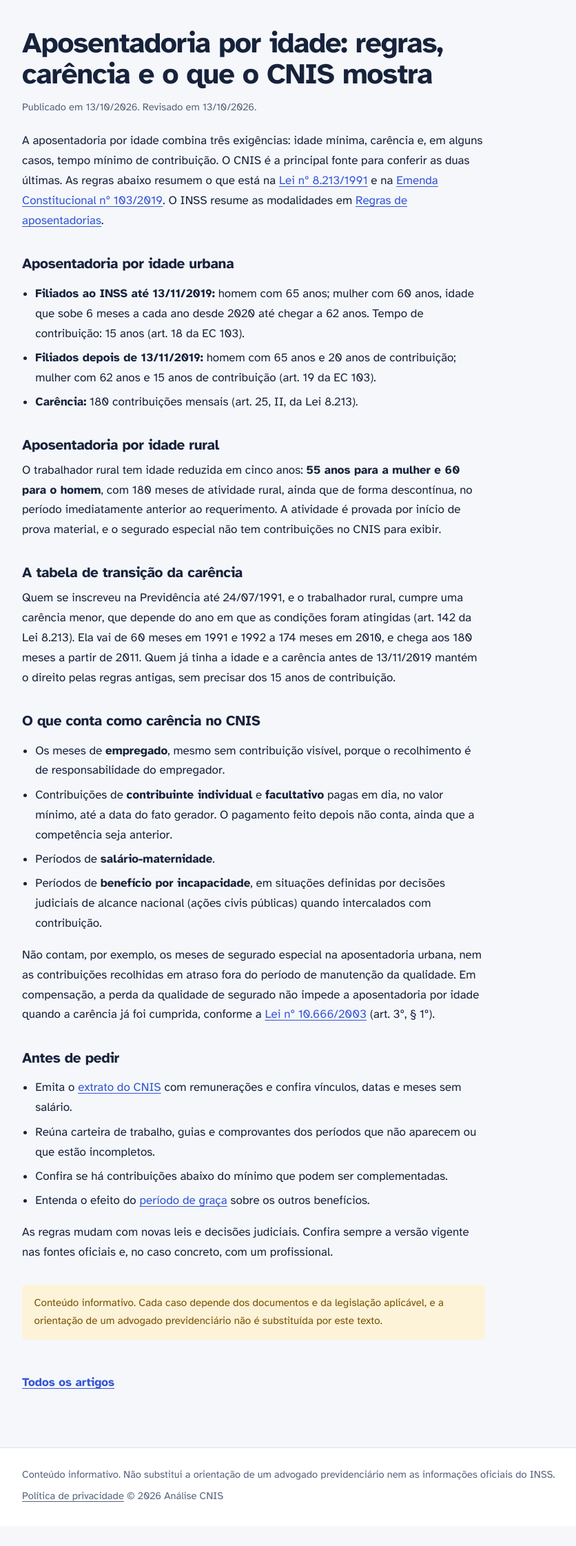
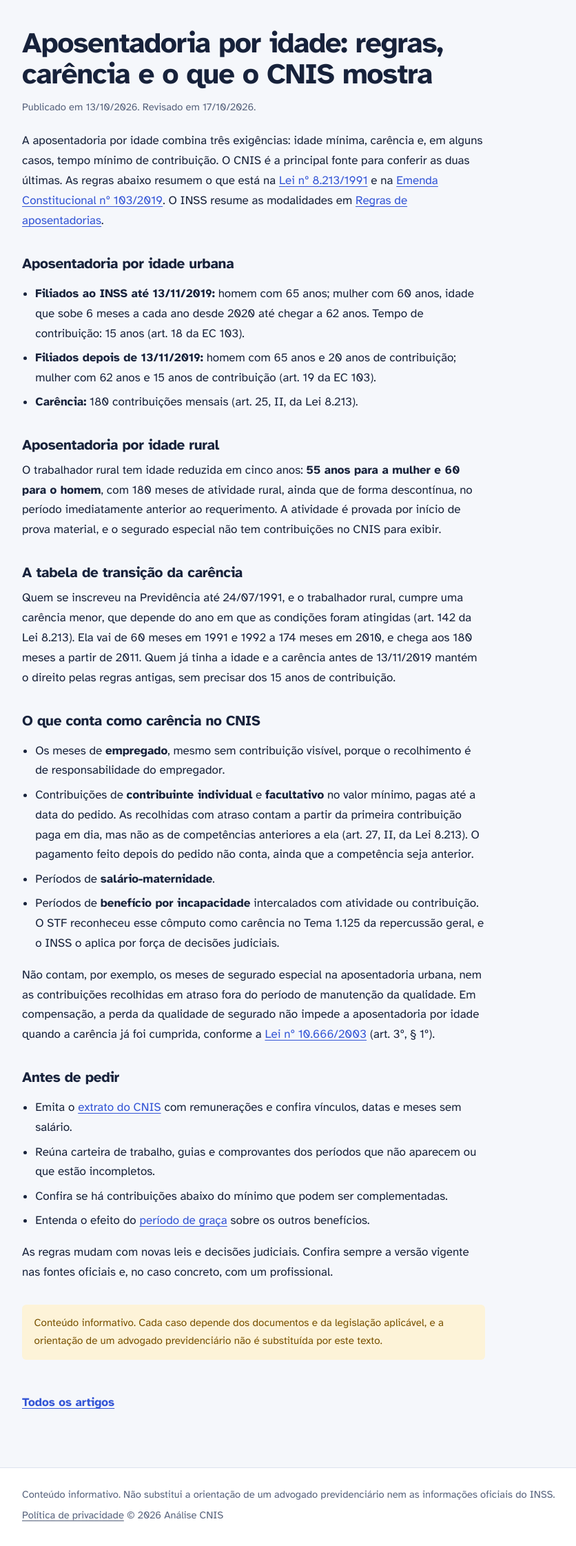
Before and after one commit to rermas/previdenciariopro, a PHP site: page /blog/aposentadoria-por-idade-regras-e-carencia/ in a window 1280 px wide. Shown: the part 66-2308 px from the top of the page at 69% size, without its empty margins (132-968 px from the left). Before the commit the page ends 2244 px from the top, so only its background shows below. Run offline with PHP 8.4, Linux system fonts and the light colour scheme.

Commit message:
Revisão geral: correções em artigos (agrupamento/utilização, doméstico antes da LC 150, sindicato rural, carência de CI, Tema 1.125), cabeçalhos de segurança, atalho de acessibilidade e data de revisão só quando difere
Co-Authored-By: Claude Opus 5.5 <noreply@anthropic.com>
Claude-Session: https://claude.ai/code/session_019XXu6MfEth6rFKmKjqnRfQ

```diff
--- a/assets/style.css
+++ b/assets/style.css
@@ -306,3 +306,7 @@ p { margin: 0 0 1rem; }
 /* Alerta em vermelho para dado essencial que falta */
 .alerta-erro { margin: 0.6rem 0; padding: 0.55rem 0.8rem; border: 1px solid var(--coral); border-left-width: 4px; border-radius: 6px; background: var(--coral-suave); color: var(--coral-texto); font-weight: 600; }
 .campo-erro, .campo select.campo-erro, .campo input.campo-erro { border-color: var(--coral) !important; box-shadow: 0 0 0 2px var(--coral-suave); }
+
+/* Atalho de teclado para pular o menu */
+.pular { position: absolute; left: -9999px; top: 0; z-index: 10; padding: 0.6rem 1rem; background: var(--azul); color: var(--branco); border-radius: 0 0 6px 0; }
+.pular:focus { left: 0; }
--- a/index.php
+++ b/index.php
@@ -17,7 +17,7 @@ date_default_timezone_set('America/Sao_Paulo');
 // Artigos: o texto de cada um fica em posts/{slug}.html.
 // 'data' no futuro mantém o artigo oculto até o dia.
 $POSTS = [
-    ['slug' => 'o-que-e-o-cnis', 'data' => '2026-10-07', 'revisado' => '2026-10-07',
+    ['slug' => 'o-que-e-o-cnis', 'data' => '2026-10-07', 'revisado' => '2026-10-17',
      'titulo' => 'O que é o CNIS e o que conferir no extrato',
      'resumo' => 'Entenda o que aparece no extrato do CNIS e quais pontos merecem conferência.'],
     ['slug' => 'salarios-faltantes-no-cnis', 'data' => '2026-10-07', 'revisado' => '2026-10-07',
@@ -29,7 +29,7 @@ $POSTS = [
     ['slug' => 'como-emitir-o-extrato-do-cnis', 'data' => '2026-10-13', 'revisado' => '2026-10-13',
      'titulo' => 'Como emitir o extrato do CNIS no Meu INSS e o que conferir',
      'resumo' => 'Passo a passo gratuito para tirar o extrato, qual tipo escolher e quando pedir a atualização do CNIS.'],
-    ['slug' => 'aposentadoria-por-idade-regras-e-carencia', 'data' => '2026-10-13', 'revisado' => '2026-10-13',
+    ['slug' => 'aposentadoria-por-idade-regras-e-carencia', 'data' => '2026-10-13', 'revisado' => '2026-10-17',
      'titulo' => 'Aposentadoria por idade: regras, carência e o que o CNIS mostra',
      'resumo' => 'Idade, tempo de contribuição e carência na aposentadoria por idade urbana e rural, e como conferir no CNIS.'],
     ['slug' => 'documentos-para-comprovar-vinculo-de-emprego', 'data' => '2026-10-14', 'revisado' => '2026-10-14',
@@ -268,6 +268,7 @@ function topo(string $titulo, string $desc, string $caminho, array $o = []): voi
 <?php endif; ?>
 </head>
 <body>
+<a class="pular" href="#conteudo">Pular para o conteúdo</a>
 <header class="topo">
   <div class="wrap topo-in">
     <a class="marca" href="<?= e(u('/')) ?>"><?= marca_svg() ?><?= e(SITE_NOME) ?></a>
@@ -325,7 +326,7 @@ function mapa_exemplo(): void {
 function pagina_404(): void {
     http_response_code(404);
     topo('Página não encontrada | ' . SITE_NOME, 'Página não encontrada.', '/', ['noindex' => true]);
-    echo '<main class="wrap pagina"><h1>Página não encontrada</h1><p>O endereço não existe ou o artigo ainda não foi publicado.</p>'
+    echo '<main id="conteudo" class="wrap pagina"><h1>Página não encontrada</h1><p>O endereço não existe ou o artigo ainda não foi publicado.</p>'
         . '<p><a href="' . e(u('/')) . '">Ir para o início</a> ou <a href="' . e(u('/blog/')) . '">ver o blog</a>.</p></main>';
     rodape();
 }
@@ -345,12 +346,15 @@ $rota = '/' . trim($rota, '/');
 
 header('X-Content-Type-Options: nosniff');
 header('Referrer-Policy: strict-origin-when-cross-origin');
+header('X-Frame-Options: SAMEORIGIN');
+header('Permissions-Policy: camera=(), microphone=(), geolocation=(), payment=()');
+if (PHP_SAPI !== 'cli-server') header('Strict-Transport-Security: max-age=31536000');
 
 if ($rota === '/') {
     $recentes = array_slice(publicados(), 0, 3);
     topo(SITE_NOME . ' | Confira o seu CNIS mês a mês', 'Guias e uma ferramenta gratuita para encontrar salários faltantes, pendências e o tempo contado no extrato do CNIS.', '/');
     ?>
-<main class="wrap">
+<main id="conteudo" class="wrap">
   <section class="hero">
     <div class="hero-texto">
       <h1>Confira o seu CNIS mês a mês</h1>
@@ -419,7 +423,7 @@ if ($rota === '/') {
 } elseif ($rota === '/blog') {
     topo('Blog | ' . SITE_NOME, 'Guias sobre o extrato do CNIS, vínculos, remunerações e pendências.', '/blog/');
     ?>
-<main class="wrap pagina">
+<main id="conteudo" class="wrap pagina">
   <h1>Blog</h1>
   <p class="lead">Guias curtos sobre o extrato do CNIS e a conferência de vínculos.</p>
   <ul class="lista-posts">
@@ -453,10 +457,10 @@ if ($rota === '/') {
         ],
     ]);
     ?>
-<main class="wrap pagina">
+<main id="conteudo" class="wrap pagina">
   <article class="artigo">
     <h1><?= e($post['titulo']) ?></h1>
-    <p class="meta">Publicado em <?= e(data_br($post['data'])) ?><?php if (!empty($post['revisado'])): ?>. Revisado em <?= e(data_br($post['revisado'])) ?>.<?php endif; ?></p>
+    <p class="meta">Publicado em <?= e(data_br($post['data'])) ?><?php if (!empty($post['revisado']) && $post['revisado'] !== $post['data']): ?>. Revisado em <?= e(data_br($post['revisado'])) ?>.<?php endif; ?></p>
     <?php readfile($arquivo); ?>
     <p class="aviso-fim">Conteúdo informativo. Cada caso depende dos documentos e da legislação aplicável, e a orientação de um advogado previdenciário não é substituída por este texto.</p>
     <?php anuncio(); ?>
@@ -469,7 +473,7 @@ if ($rota === '/') {
 } elseif ($rota === '/indicadores') {
     topo('Indicadores do CNIS: significado e o que conferir | ' . SITE_NOME, 'Lista dos indicadores do extrato do CNIS, como PSC-MEN-SM-EC103, IREM-INDPEND e PEXT, com o significado e o que conferir em cada um.', '/indicadores/');
     ?>
-<main class="wrap pagina">
+<main id="conteudo" class="wrap pagina">
   <h1>Indicadores do CNIS</h1>
   <p class="lead texto">Os códigos que aparecem ao lado de vínculos e remunerações no extrato. Cada página explica o que o indicador quer dizer e o que conferir.</p>
   <?php foreach (['Pendência' => 'Pendências', 'Informativo' => 'Informativos'] as $g => $titulo): ?>
@@ -503,7 +507,7 @@ if ($rota === '/') {
     ]);
     $parecidos = array_slice(array_keys(array_filter($INDICADORES, fn($x, $k) => $k !== $cod && $x['grupo'] === $i['grupo'], ARRAY_FILTER_USE_BOTH)), 0, 4);
     ?>
-<main class="wrap pagina">
+<main id="conteudo" class="wrap pagina">
   <article class="artigo">
     <p class="migalha"><a href="<?= e(u('/indicadores/')) ?>">Indicadores do CNIS</a></p>
     <h1><code class="cod"><?= e($cod) ?></code> no CNIS: o que significa</h1>
@@ -543,7 +547,7 @@ if ($rota === '/') {
 } elseif ($rota === '/legislacao') {
     topo('Legislação previdenciária | ' . SITE_NOME, 'Links oficiais para a Lei 8.213/91, o Decreto 3.048/99 e a IN PRES/INSS 128/2022.', '/legislacao/');
     ?>
-<main class="wrap pagina">
+<main id="conteudo" class="wrap pagina">
   <h1>Legislação previdenciária</h1>
   <p class="lead texto">As normas usadas como referência nos guias. Os links levam às fontes oficiais.</p>
   <ul class="normas">
@@ -563,7 +567,7 @@ if ($rota === '/') {
 } elseif ($rota === '/privacidade') {
     topo('Política de privacidade | ' . SITE_NOME, 'Como o site trata dados de visitantes e por que o extrato do CNIS não sai do seu navegador.', '/privacidade/');
     ?>
-<main class="wrap pagina">
+<main id="conteudo" class="wrap pagina">
   <article class="artigo">
     <h1>Política de privacidade</h1>
     <p class="meta">Atualizada em 07/10/2026.</p>
@@ -603,7 +607,7 @@ if ($rota === '/') {
         'rastreio' => false, 'noindex' => !FERRAMENTA_PUBLICA,
     ]);
     ?>
-<main class="wrap pagina">
+<main id="conteudo" class="wrap pagina">
   <h1>Análise de CNIS</h1>
   <p class="lead texto">Envie o PDF do extrato ou cole o texto para ver o tempo contado, os salários faltantes e as pendências.</p>
   <p class="aviso-privacidade">Tudo acontece no seu navegador. O extrato não é enviado, salvo ou registrado.</p>
--- a/posts/aposentadoria-por-idade-regras-e-carencia.html
+++ b/posts/aposentadoria-por-idade-regras-e-carencia.html
@@ -16,9 +16,9 @@
 <h2>O que conta como carência no CNIS</h2>
 <ul>
   <li>Os meses de <strong>empregado</strong>, mesmo sem contribuição visível, porque o recolhimento é de responsabilidade do empregador.</li>
-  <li>Contribuições de <strong>contribuinte individual</strong> e <strong>facultativo</strong> pagas em dia, no valor mínimo, até a data do fato gerador. O pagamento feito depois não conta, ainda que a competência seja anterior.</li>
+  <li>Contribuições de <strong>contribuinte individual</strong> e <strong>facultativo</strong> no valor mínimo, pagas até a data do pedido. As recolhidas com atraso contam a partir da primeira contribuição paga em dia, mas não as de competências anteriores a ela (art. 27, II, da Lei 8.213). O pagamento feito depois do pedido não conta, ainda que a competência seja anterior.</li>
   <li>Períodos de <strong>salário-maternidade</strong>.</li>
-  <li>Períodos de <strong>benefício por incapacidade</strong>, em situações definidas por decisões judiciais de alcance nacional (ações civis públicas) quando intercalados com contribuição.</li>
+  <li>Períodos de <strong>benefício por incapacidade</strong> intercalados com atividade ou contribuição. O STF reconheceu esse cômputo como carência no Tema 1.125 da repercussão geral, e o INSS o aplica por força de decisões judiciais.</li>
 </ul>
 <p>Não contam, por exemplo, os meses de segurado especial na aposentadoria urbana, nem as contribuições recolhidas em atraso fora do período de manutenção da qualidade. Em compensação, a perda da qualidade de segurado não impede a aposentadoria por idade quando a carência já foi cumprida, conforme a <a href="https://www.planalto.gov.br/ccivil_03/leis/2003/l10.666.htm" target="_blank" rel="noopener noreferrer">Lei nº 10.666/2003</a> (art. 3º, § 1º).</p>
 
--- a/posts/empregado-domestico-como-comprovar-vinculo-e-contribuicao.html
+++ b/posts/empregado-domestico-como-comprovar-vinculo-e-contribuicao.html
@@ -1,15 +1,15 @@
 <p class="dica">As regras do INSS mudam com frequência. Este texto foi conferido em 13/10/2026 nas fontes citadas. Antes de agir, confirme a versão vigente da norma e o canal de atendimento.</p>
 <p>O trabalho doméstico foi regulado em 2015 pela <a href="https://www.planalto.gov.br/ccivil_03/leis/lcp/lcp150.htm" target="_blank" rel="noopener noreferrer">Lei Complementar nº 150/2015</a>. Desde então o empregador recolhe as contribuições pelo eSocial, e isso mudou a forma de provar o vínculo.</p>
 <h2>Presunção de recolhimento</h2>
-<p>Para a carência, o INSS trata o recolhimento do empregado doméstico como <strong>presumido a partir da competência 06/2015</strong>. Antes disso, o recolhimento era responsabilidade do próprio doméstico, e o mês só conta como carência se houver prova da contribuição. A <a href="https://www.planalto.gov.br/ccivil_03/leis/l8213compilado.htm" target="_blank" rel="noopener noreferrer">Lei nº 8.213/1991</a> (art. 34, I) considera os salários de contribuição dos meses devidos, ainda que o empregador não os tenha recolhido, para fins de cálculo da renda.</p>
+<p>Para a carência, o INSS trata o recolhimento do empregado doméstico como <strong>presumido a partir da competência 06/2015</strong>. Antes disso, o recolhimento já era obrigação do empregador, mas a lei só contava para a carência do doméstico as contribuições efetivamente pagas (art. 27 da Lei 8.213, na redação anterior à LC 150). Por isso, nesse período o mês só conta como carência se houver prova do recolhimento. A <a href="https://www.planalto.gov.br/ccivil_03/leis/l8213compilado.htm" target="_blank" rel="noopener noreferrer">Lei nº 8.213/1991</a> (art. 34, I) considera os salários de contribuição dos meses devidos, ainda que o empregador não os tenha recolhido, para fins de cálculo da renda.</p>
 <h2>Se o vínculo não está no CNIS</h2>
-<p>Vale o que a <a href="https://www.planalto.gov.br/ccivil_03/decreto/d3048compilado.htm" target="_blank" rel="noopener noreferrer">Decreto nº 3.048/1999</a> diz sobre documentos contemporâneos (art. 19-B). Para o doméstico, são úteis:</p>
+<p>Vale o que o <a href="https://www.planalto.gov.br/ccivil_03/decreto/d3048compilado.htm" target="_blank" rel="noopener noreferrer">Decreto nº 3.048/1999</a> diz sobre documentos contemporâneos (art. 19-B). Para o doméstico, são úteis:</p>
 <ul>
   <li>CTPS com as anotações do contrato;</li>
   <li>recibos de pagamento, comprovantes de depósito e extrato do FGTS (que é devido ao doméstico);</li>
   <li>guias de recolhimento da época, quando houver;</li>
   <li>declaração do empregador, sujeita à confirmação, e prova material de residência e função.</li>
 </ul>
-<h2>Direito reconhecido independente da categoria</h2>
+<h2>Vínculo comprovado sem recolhimento</h2>
 <p>Quando a filiação como doméstico está comprovada, mas o recolhimento não, o INSS aplica regras próprias para o direito a certos benefícios. Esse ponto depende do benefício e da data. Confirme o caso com um profissional antes de decidir como pedir.</p>
 <p>Veja também o guia sobre <a href="/blog/documentos-para-comprovar-vinculo-de-emprego/">documentos de vínculo</a>.</p>
--- a/posts/o-que-e-o-cnis.html
+++ b/posts/o-que-e-o-cnis.html
@@ -16,7 +16,7 @@
 <p>Um indicador não é, por si só, uma decisão contra o segurado. Ele aponta algo que pode precisar de documentos ou de regularização. Se o código não for conhecido, o melhor é conferir o significado em fonte oficial ou com um profissional.</p>
 
 <h2>Benefícios</h2>
-<p>Benefícios recebidos ou pedidos aparecem com o número do benefício (NB). Quando um benefício aparece sem data de início e de fim, normalmente é porque foi indeferido.</p>
+<p>Benefícios recebidos ou pedidos aparecem com o número do benefício (NB). Pedidos indeferidos também podem aparecer, às vezes sem data de início e de fim. Confira a situação de cada benefício no extrato e no Meu INSS.</p>
 
 <h2>Como conferir</h2>
 <ul>
--- a/posts/segurado-especial-cadastro-autodeclaracao-e-prova-rural.html
+++ b/posts/segurado-especial-cadastro-autodeclaracao-e-prova-rural.html
@@ -8,8 +8,8 @@
   <li>documentos de terra (contrato de arrendamento, parceria, comodato, ITR);</li>
   <li>notas fiscais de produtor e comprovantes de venda da produção;</li>
   <li>certidões de casamento e de nascimento dos filhos com a profissão rural;</li>
-  <li>declaração de sindicato rural homologada, quando aceita, e documentos de órgãos públicos.</li>
+  <li>documentos de órgãos públicos, como cadastros de programas rurais e de saúde.</li>
 </ul>
-<p>A prova exclusivamente testemunhal não basta (<a href="https://www.planalto.gov.br/ccivil_03/leis/l8213compilado.htm" target="_blank" rel="noopener noreferrer">Lei nº 8.213/1991</a>, art. 55, § 3º, e art. 106).</p>
+<p>Desde a Lei nº 13.846/2019, a declaração do sindicato rural deixou de ser meio de prova. No lugar dela, vale a autodeclaração do segurado, ratificada por entidades públicas credenciadas ou confrontada com as bases do governo. A prova exclusivamente testemunhal não basta (<a href="https://www.planalto.gov.br/ccivil_03/leis/l8213compilado.htm" target="_blank" rel="noopener noreferrer">Lei nº 8.213/1991</a>, art. 55, § 3º, e art. 106).</p>
 <h2>Efeito na carência</h2>
-<p>O período de segurado especial conta para a aposentadoria por idade rural e para a híbrida, mas não para a aposentadoria por idade urbana. Para os demais benefícios, depende de ser o último vínculo antes do fato gerador. O guia sobre <a href="/blog/aposentadoria-por-idade-regras-e-carencia/">aposentadoria por idade</a> explica a carência.</p>
+<p>O período de segurado especial conta para a aposentadoria por idade rural e para a híbrida, mas não para a aposentadoria por idade urbana. Nos benefícios com carência, como auxílio por incapacidade temporária e salário-maternidade, o segurado especial comprova a atividade rural nos meses anteriores ao fato gerador no lugar das contribuições. Na aposentadoria por tempo de contribuição, o período a partir de 11/1991 só conta com indenização. O guia sobre <a href="/blog/aposentadoria-por-idade-regras-e-carencia/">aposentadoria por idade</a> explica a carência.</p>
```
Also changed, not shown: posts/complementacao-de-contribuicao-abaixo-do-minimo.html (+5 -4 lines).
